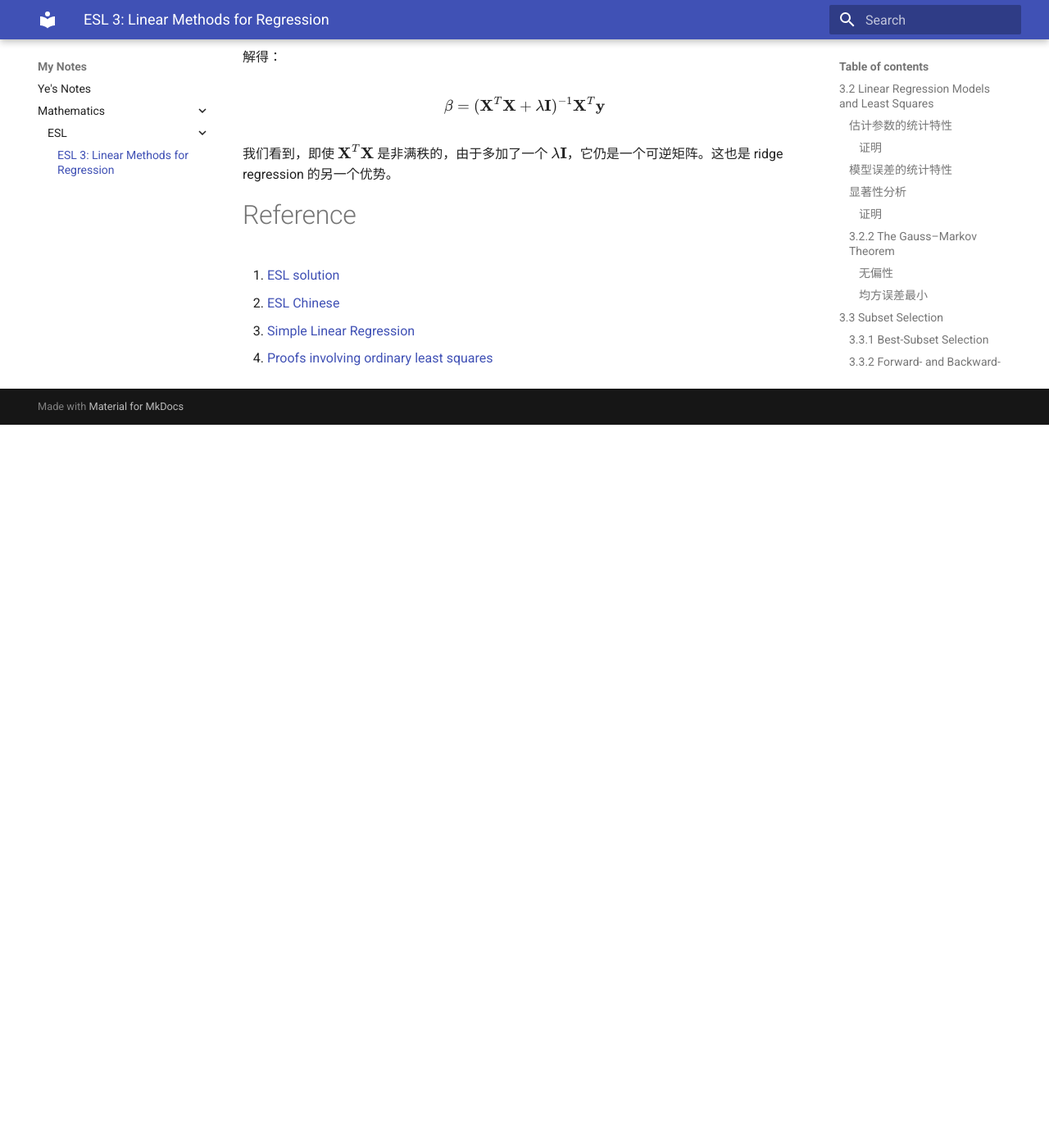
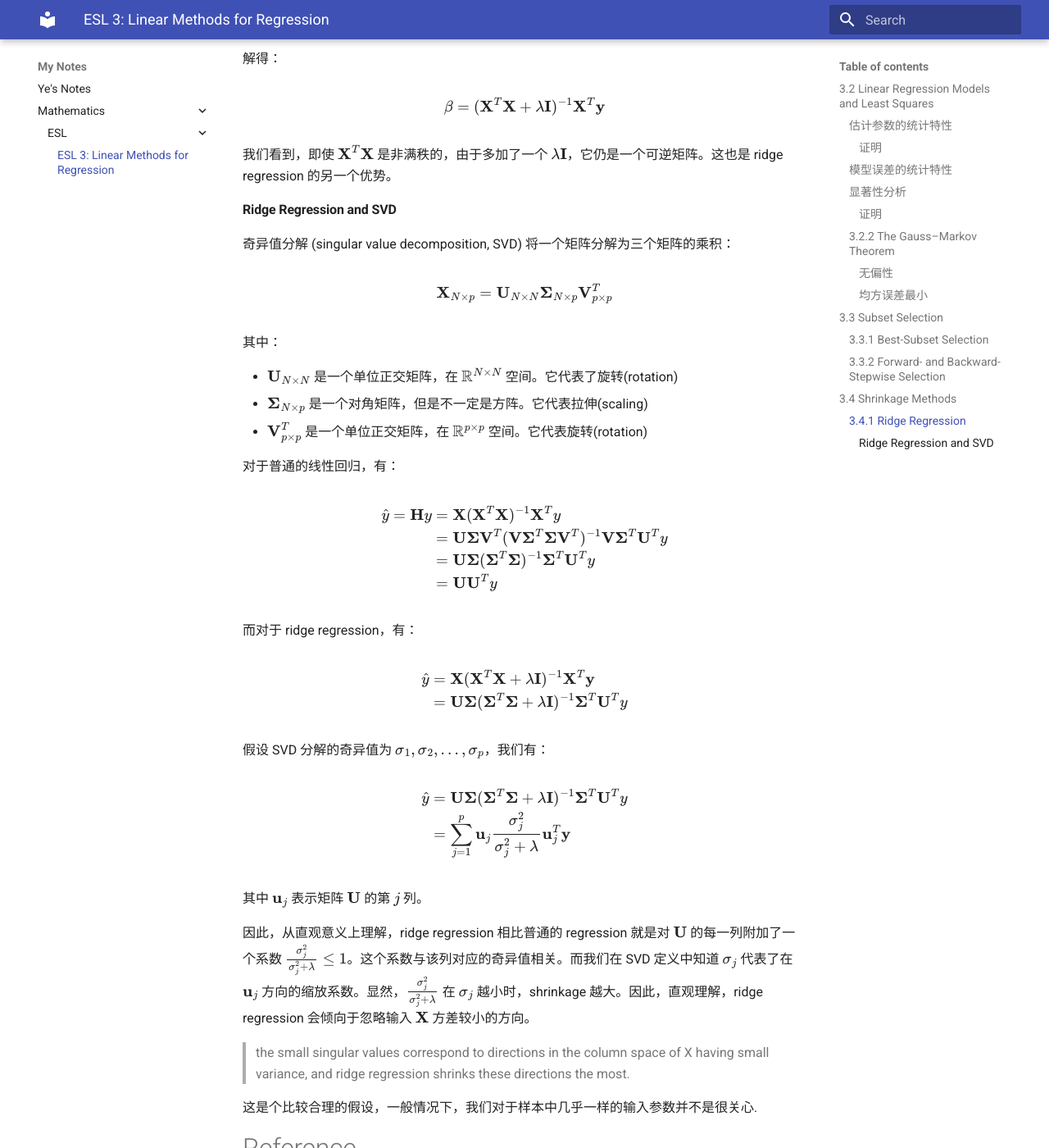
Before and after one commit to double-free/notes, an MkDocs documentation site: the page built from docs/mathematics/ESL/ESL3_LinearMethodsForRegression.md, in a window 1280 px wide and 1400 px high, scrolled down 11980 px. Shown: the whole window at 82% size. Built offline with MkDocs 1.6.1 and Material for MkDocs 9.7.7, drawn with Linux system fonts in a browser that asks for light colours; before the commit the page ends 12498 px from its top, so only the background shows below that; some of the changed text lies outside the part shown.

Commit message:
finish ESL 3

```diff
--- a/docs/mathematics/ESL/ESL3_LinearMethodsForRegression.md
+++ b/docs/mathematics/ESL/ESL3_LinearMethodsForRegression.md
@@ -133,8 +133,8 @@
 
 $$\begin{align}
 E[\sum_{i=1}^N(y_i - \hat{y_i})^2] &= \sigma^2[N - \text{trace}(\textbf{H})] \\
-&= \sigma^2[N - \text{trace}(\textbf{X(X^TX)^{-1}X^T})] \\
-&= \sigma^2[N - \text{trace}(\textbf{X^TX(X^TX)^{-1}}_{(p+1) \times (p+1)})] \\
+&= \sigma^2[N - \text{trace}(\textbf{X}(\textbf{X}^T \textbf{X})^{-1} \textbf{X}^T)] \\
+&= \sigma^2[N - \text{trace}(\textbf{X}^T \textbf{X}(\textbf{X}^T \textbf{X})^{-1}_{(p+1) \times (p+1)})] \\
 &= \sigma^2[N - \text{trace}(\textbf{I}_{(p+1) \times (p+1)})] \\
 &= \sigma^2(N - p -1)
 \end{align}$$
@@ -407,6 +407,49 @@
 
 我们看到，即使 $\textbf{X}^T\textbf{X}$ 是非满秩的，由于多加了一个 $\lambda \textbf{I}$，它仍是一个可逆矩阵。这也是 ridge regression 的另一个优势。
 
+#### Ridge Regression and SVD
+
+奇异值分解 (singular value decomposition, SVD) 将一个矩阵分解为三个矩阵的乘积：
+
+$$ \textbf{X}_{N \times p} = \textbf{U}_{N \times N} \mathbf{\Sigma}_{N \times p} \textbf{V}^T_{p \times p} $$
+
+其中：
+
+- $\textbf{U}_{N \times N}$ 是一个单位正交矩阵，在 $\mathbb{R}^{N \times N}$ 空间。它代表了旋转(rotation)
+- $\mathbf{\Sigma}_{N \times p}$ 是一个对角矩阵，但是不一定是方阵。它代表拉伸(scaling)
+- $\textbf{V}^T_{p \times p}$ 是一个单位正交矩阵，在 $\mathbb{R}^{p \times p}$ 空间。它代表旋转(rotation)
+
+对于普通的线性回归，有：
+
+$$\begin{align}
+\hat{y} = \textbf{H}y &= \textbf{X}(\textbf{X}^T\textbf{X})^{-1}\textbf{X}^Ty \\
+&= \textbf{U}\mathbf{\Sigma}\textbf{V}^T(\textbf{V}\mathbf{\Sigma}^T\mathbf{\Sigma}\textbf{V}^T)^{-1} \textbf{V}\mathbf{\Sigma}^T\textbf{U}^T y \\
+&= \textbf{U}\mathbf{\Sigma} (\mathbf{\Sigma}^T\mathbf{\Sigma})^{-1} \mathbf{\Sigma}^T\textbf{U}^T y \\
+&= \textbf{U}\textbf{U}^T y
+\end{align}$$
+
+而对于 ridge regression，有：
+
+$$\begin{align}
+\hat{y} &= \textbf{X}(\textbf{X}^T\textbf{X} + \lambda \textbf{I})^{-1} \textbf{X}^T \textbf{y} \\
+&= \textbf{U}\mathbf{\Sigma}(\mathbf{\Sigma}^T\mathbf{\Sigma} + \lambda \textbf{I})^{-1} \mathbf{\Sigma}^T\textbf{U}^T y
+\end{align}$$
+
+假设 SVD 分解的奇异值为 $\sigma_1, \sigma_2, ... , \sigma_p$，我们有：
+
+$$\begin{align}
+\hat{y} &= \textbf{U}\mathbf{\Sigma}(\mathbf{\Sigma}^T\mathbf{\Sigma} + \lambda \textbf{I})^{-1} \mathbf{\Sigma}^T\textbf{U}^T y \\
+&= \sum_{j=1}^p \textbf{u}_j \frac{\sigma_j^2}{\sigma_j^2 + \lambda} \textbf{u}_j^T \textbf{y}
+\end{align}$$
+
+其中 $\textbf{u}_j$ 表示矩阵 $\textbf{U}$ 的第 $j$ 列。
+
+因此，从直观意义上理解，ridge regression 相比普通的 regression 就是对 $\textbf{U}$ 的每一列附加了一个系数 $\frac{\sigma_j^2}{\sigma_j^2 + \lambda} \leq 1$。这个系数与该列对应的奇异值相关。而我们在 SVD 定义中知道 $\sigma_j$ 代表了在 $\textbf{u}_j$ 方向的缩放系数。显然，$\frac{\sigma_j^2}{\sigma_j^2 + \lambda}$ 在 $\sigma_j$ 越小时，shrinkage 越大。因此，直观理解，ridge regression 会倾向于忽略输入 $\textbf{X}$ 方差较小的方向。
+
+> the small singular values correspond to directions in the column space of X having small variance, and ridge regression shrinks these directions the most.
+
+这是个比较合理的假设，一般情况下，我们对于样本中几乎一样的输入参数并不是很关心.
+
 # Reference
 1. [ESL solution](https://yuhangzhou88.github.io/ESL_Solution/)
 2. [ESL Chinese](https://github.com/szcf-weiya/ESL-CN)
```
